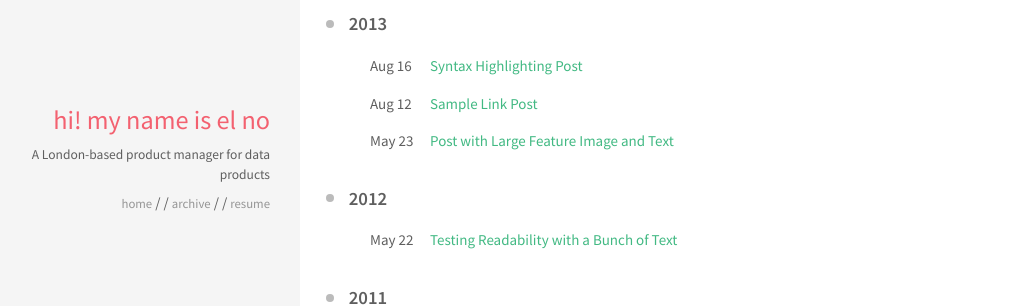
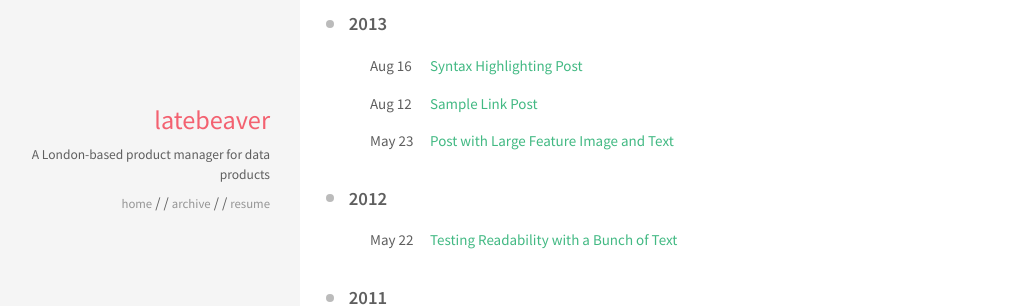
Before and after one commit to reasonableprototype/reasonableprototype.github.io, a Jekyll site: the page built from archive.html, in a window 1280 px wide. Shown: the part 249-555 px from the top of the page, without its empty margins (20-1029 px from the left). Built offline with Jekyll 4.4.1, drawn with Linux system fonts in a browser that asks for light colours.

Commit message:
owner name

```diff
--- a/_config.yml
+++ b/_config.yml
@@ -33,7 +33,7 @@ kramdown:
 ####################################
 #
 owner:
-  name: Hi! My name is El No
+  name: Latebeaver
   avatar:
   job:
   bio: "A London-based product manager for data products"
```
